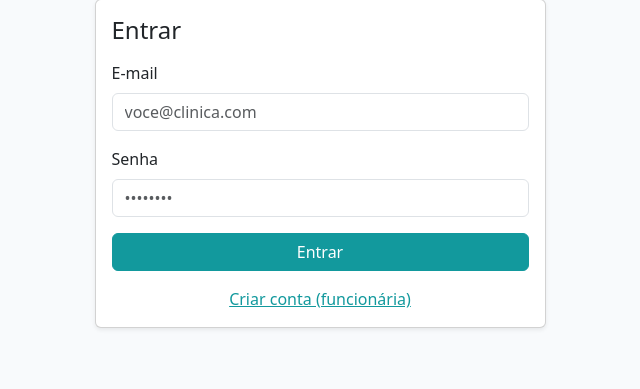
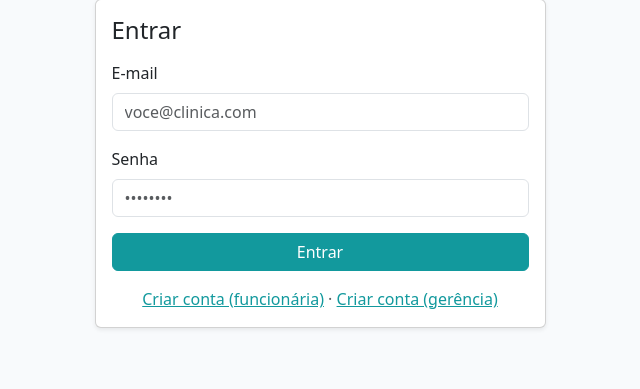
Before and after one commit to gerenciaosorio-afk/mais-centro-tarefas, a Flask app: page /login in a window 1280 px wide. Shown: the part 74-463 px from the top of the page, without its empty margins (320-960 px from the left). Run offline with Flask 3, Linux system fonts and the light colour scheme.

Commit message:
Update login.html

```diff
--- a/tarefas_gerente_flask_branded_maiscentro/simple_tasks_app/templates/login.html
+++ b/tarefas_gerente_flask_branded_maiscentro/simple_tasks_app/templates/login.html
@@ -1,4 +1,3 @@
-
 {% extends "base.html" %}
 {% block content %}
 <div class="row justify-content-center">
@@ -6,20 +5,37 @@
     <div class="card shadow-sm">
       <div class="card-body">
         <h1 class="h4 mb-3">Entrar</h1>
+
         <form method="post">
           <div class="mb-3">
             <label class="form-label">E-mail</label>
-            <input type="email" name="email" class="form-control" required placeholder="voce@clinica.com">
+            <input
+              type="email"
+              name="email"
+              class="form-control"
+              required
+              placeholder="voce@clinica.com"
+            >
           </div>
+
           <div class="mb-3">
             <label class="form-label">Senha</label>
-            <input type="password" name="password" class="form-control" required placeholder="••••••••">
+            <input
+              type="password"
+              name="password"
+              class="form-control"
+              required
+              placeholder="••••••••"
+            >
           </div>
+
           <button class="btn btn-primary w-100">Entrar</button>
         </form>
 
         <div class="text-center mt-3">
           <a href="{{ url_for('register') }}">Criar conta (funcionária)</a>
+          <span class="text-muted"> · </span>
+          <a href="{{ url_for('register', as_manager=1) }}">Criar conta (gerência)</a>
         </div>
       </div>
     </div>
```
